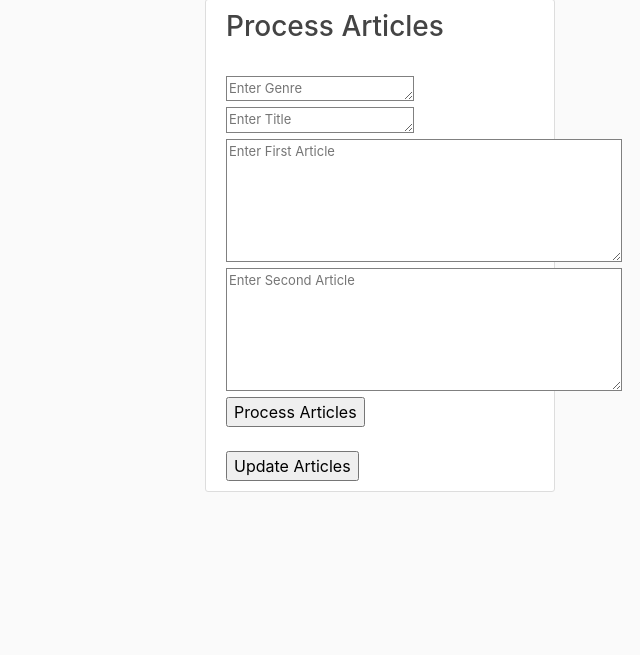
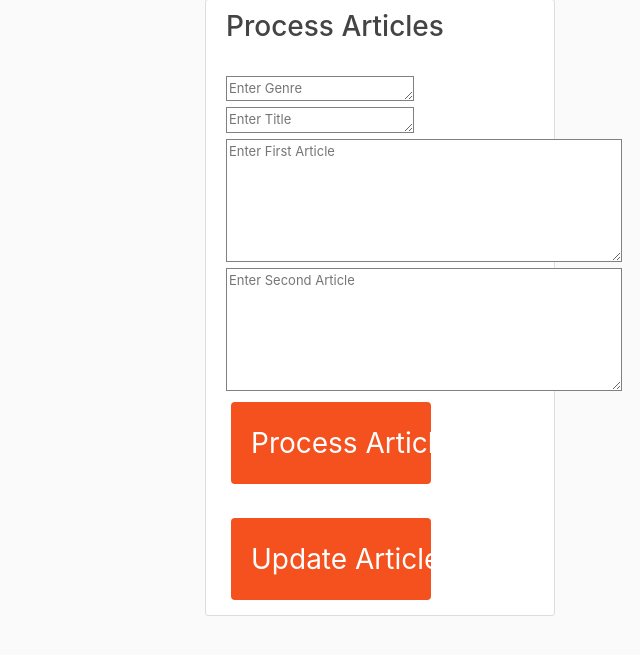
Before and after one commit to dthomas40/newssimplified, a Django app: page / in a window 1280 px wide. Shown: the part 81-736 px from the top of the page, without its empty margins (640-1280 px from the left). Run offline with Django 3.2, Linux system fonts and the light colour scheme; data that the repository does not hold is empty; some libraries are stand-ins or nearby versions.

Commit message:
styling changes

```diff
--- a/blog/templates/blog/base.html
+++ b/blog/templates/blog/base.html
@@ -126,7 +126,7 @@
                     <textarea id="title" rows="1" cols="20" name="title" placeholder="Enter Title" style="scrollbar-width: 10px; scrollbar-base-color: darkgrey; scrollbar-highlight-color: black; border-color: gray; font-size: small;"></textarea>
                     <textarea id="article1" rows="6" cols="45" name="article1" placeholder="Enter First Article" style="scrollbar-width: 10px; scrollbar-base-color: darkgrey; scrollbar-highlight-color: black; border-color: gray; font-size: small;"></textarea>
                     <textarea id="article1" rows="6" cols="45" name="article2" placeholder="Enter Second Article" style="scrollbar-width: 10px; scrollbar-base-color: darkgrey; scrollbar-highlight-color: black; border-color: gray; font-size: small;"></textarea>
-                    <input type="submit" value="Process Articles">
+                    <input type="submit" value="Process Articles" class="button" style="vertical-align:middle">
                     <!-- <textarea id="output" rows="16" cols="65" name="output">{{ data2 }}</textarea> -->
 
                 </form>
@@ -135,7 +135,7 @@
                   <br/>
                   <!-- <textarea id="genre" rows="1" cols="15" name="genre" placeholder="Enter Genre"></textarea>
                   <textarea id="title" rows="1" cols="15" name="title" placeholder="Enter Title"></textarea> -->
-                  <input type="submit" value="Update Articles">
+                  <input type="submit" value="Update Articles" class="button" style="vertical-align:middle">
                   <!-- <textarea id="output" rows="16" cols="65" name="output">{{ data2 }}</textarea> -->
               </form>
               </div>
```
